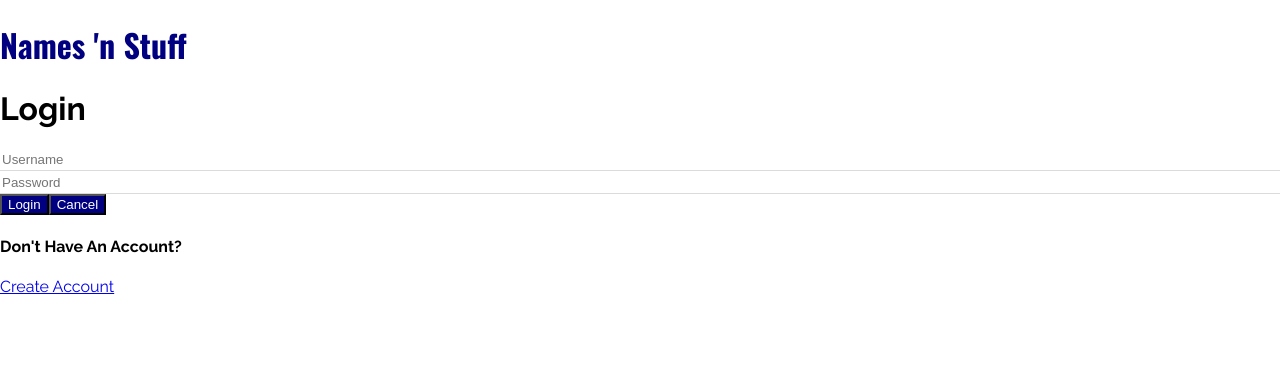
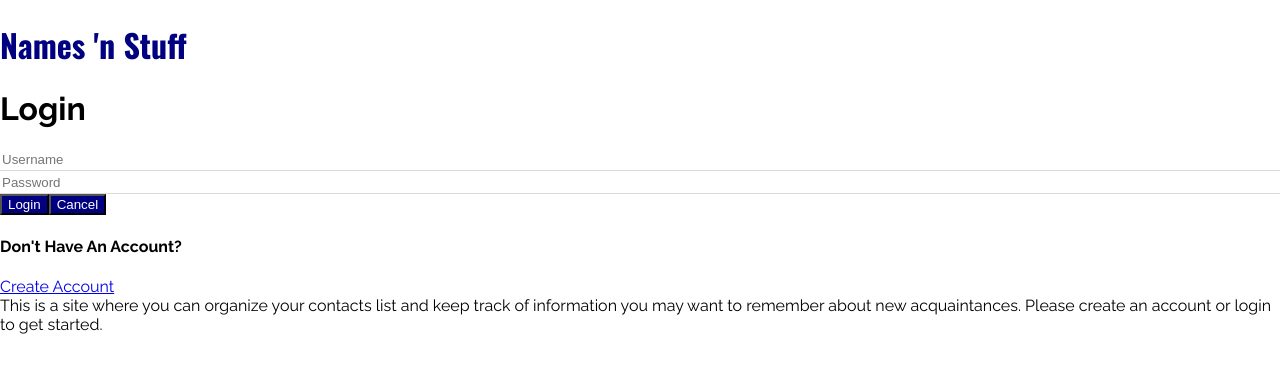
Before and after one commit to melodeenae5/contacts-app-frontend, a React (Create React App) app: page / in a window 1280 px wide. Shown: the top 372 px of the page. Built offline with nearby package versions, Linux system fonts and the light colour scheme.

Commit message:
added message to login page and installed cors-anywhere

```diff
--- a/package.json
+++ b/package.json
@@ -7,6 +7,7 @@
     "@testing-library/react": "^11.2.6",
     "@testing-library/user-event": "^12.8.3",
     "axios": "^0.21.1",
+    "cors-anywhere": "^0.4.4",
     "react": "^17.0.2",
     "react-dom": "^17.0.2",
     "react-router-dom": "^5.2.0",
--- a/src/components/Login.js
+++ b/src/components/Login.js
@@ -76,6 +76,10 @@ const Login = ({ setToken, setRefresh, setIsAuth }) => {
 			</form>
 			<h4>Don't Have An Account?</h4>
 			<Link to='/create'>Create Account</Link>
+			<br />
+			This is a site where you can organize your contacts list and keep track of
+			information you may want to remember about new acquaintances. Please
+			create an account or login to get started.
 		</div>
 	);
 };
```
Also changed, not shown: 1 other file (tests, documents, lock files or other folders).
